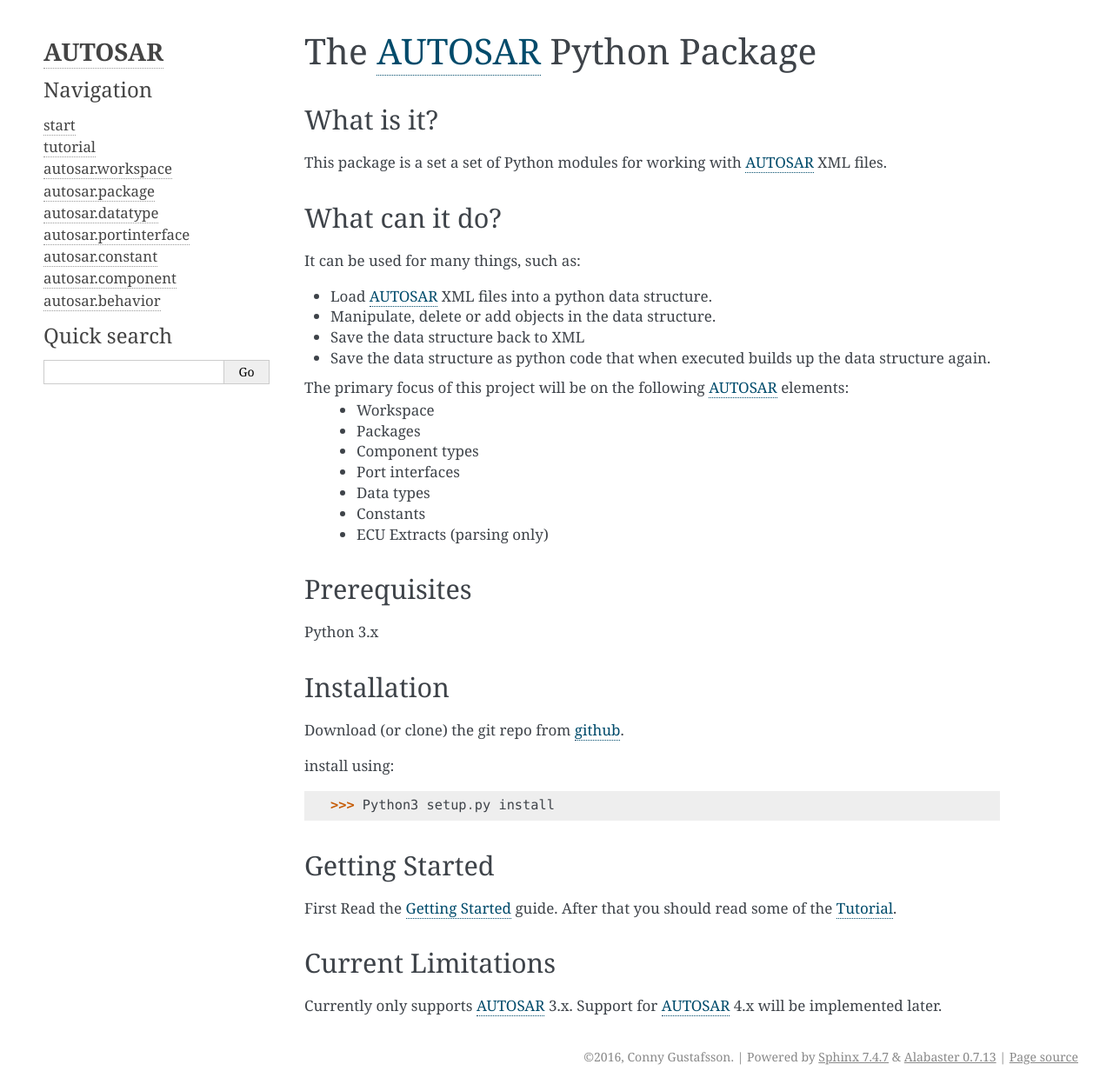
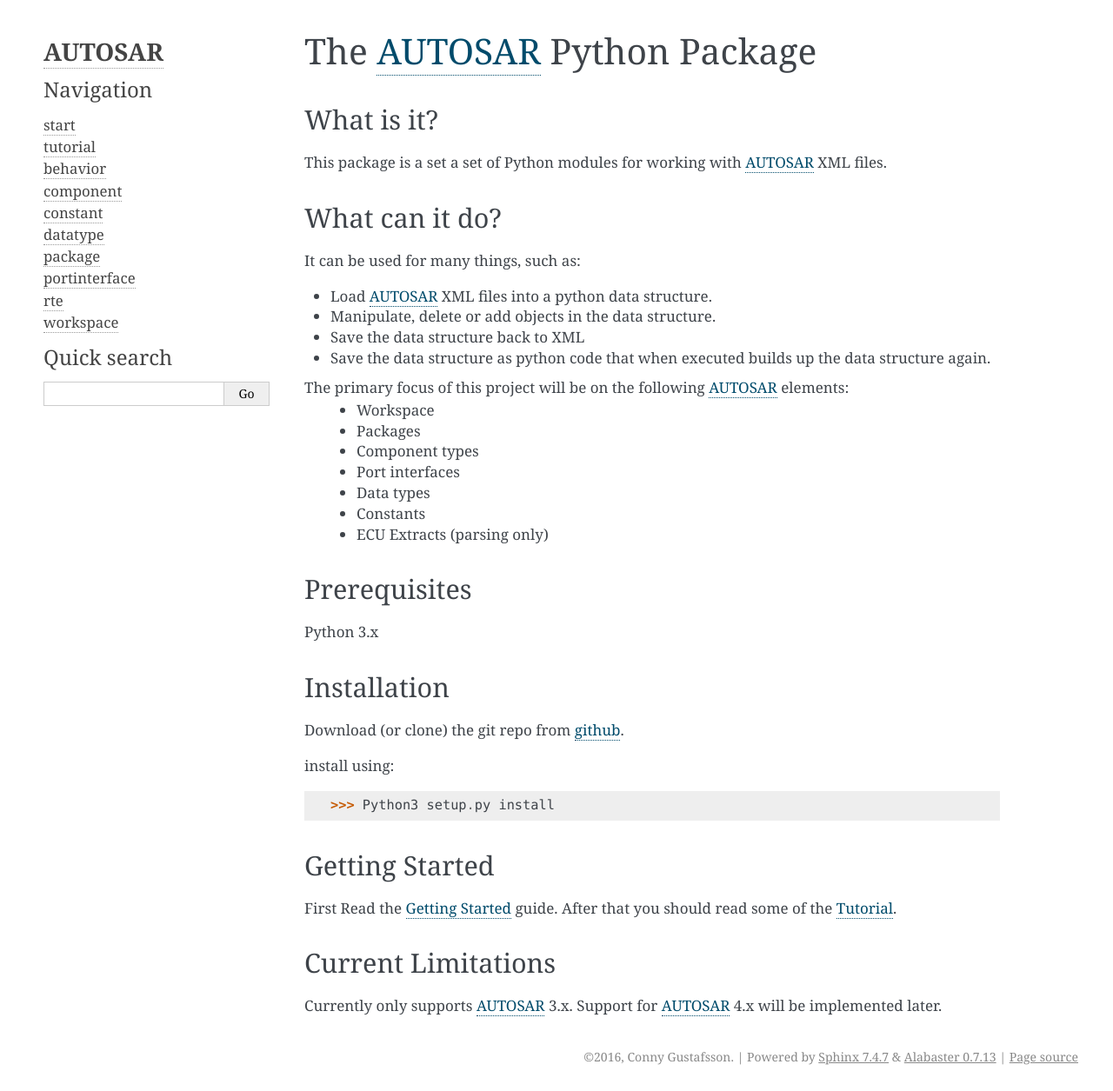
Before and after one commit to cogu/autosar, a Sphinx documentation site: the page built from doc/index.rst, in a window 1280 px wide. Shown: the whole page at 87% size. Built offline with Sphinx 7.4.7, drawn with Linux system fonts in a browser that asks for light colours.

```diff
--- a/doc/index.rst
+++ b/doc/index.rst
@@ -12,15 +12,14 @@ The `AUTOSAR <https://www.autosar.org/>`_ Python Package
 
    start    <start>
    tutorial <tutorial>
-   autosar.workspace <workspace>
-   autosar.package <package>
-   autosar.datatype <datatype>
-   autosar.portinterface <portinterface>
-   autosar.constant <constant>
-   autosar.component <component>
-   autosar.behavior <behavior>
-
-
+   behavior <behavior>
+   component <component>
+   constant <constant>
+   datatype <datatype>
+   package <package>
+   portinterface <portinterface>
+   rte <rte>
+   workspace <workspace>
 
 What is it?
 -----------
```
Also changed, not shown: doc/rte.rst (added, +39 -0 lines).
